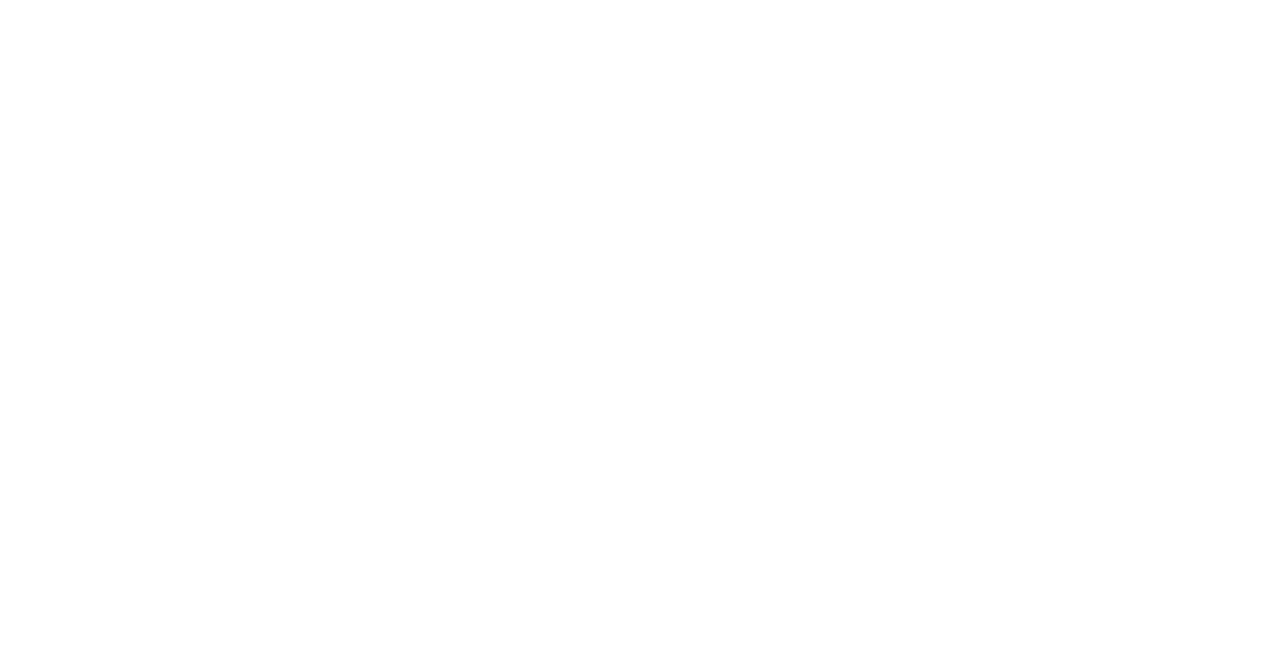
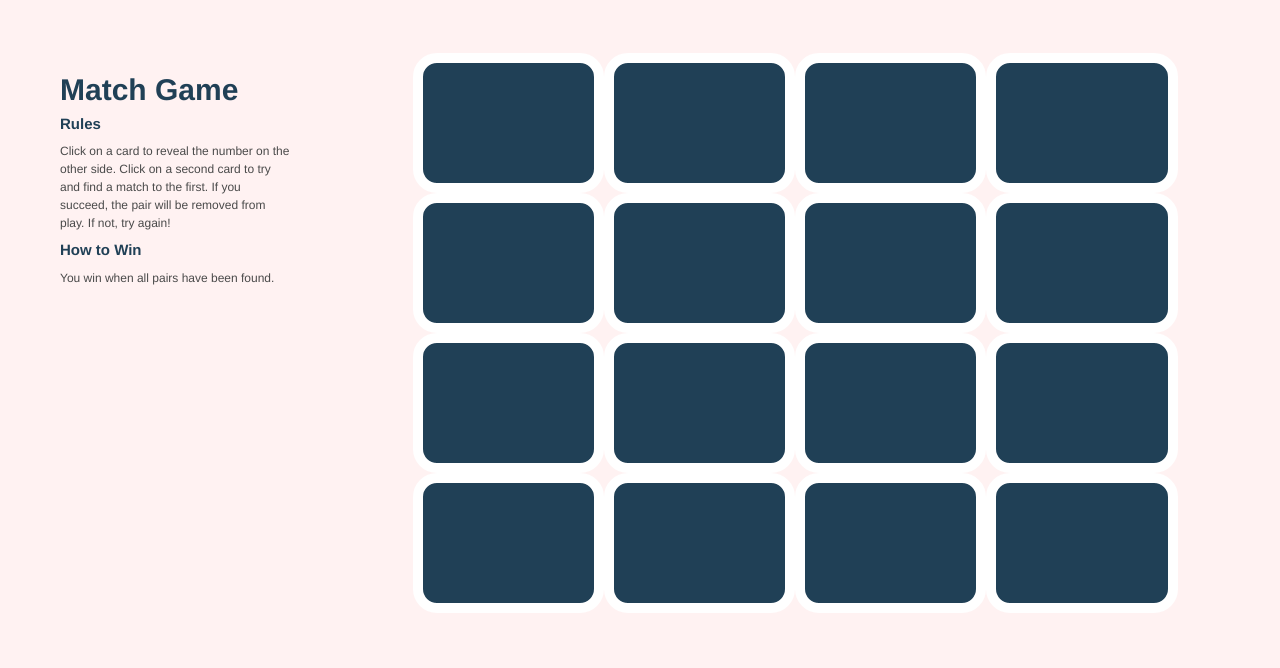
Before and after one commit to alysonalyson/match-game, a plain HTML site: page index.html in a window 1280 px wide. Drawn offline with nearby package versions, Linux system fonts and the light colour scheme.

Commit message:
added html and css framework

```diff
--- a/index.html
+++ b/index.html
@@ -2,12 +2,51 @@
 <html>
 <head>
   <title>Match Game</title>
+  <link href="favicon.png" rel="shortcut icon" type="image/x-icon">
+  <!-- Fonts -->
+  <link href="https://fonts.googleapis.com/css?family=Work+Sans:400,700,900" rel="stylesheet">
   <!-- Stylesheets -->
   <link rel="stylesheet" href="./resources/css/reset.css">
   <link rel="stylesheet" href="https://maxcdn.bootstrapcdn.com/bootstrap/3.3.7/css/bootstrap.min.css" integrity="sha384-BVYiiSIFeK1dGmJRAkycuHAHRg32OmUcww7on3RYdg4Va+PmSTsz/K68vbdEjh4u" crossorigin="anonymous">
   <link rel="stylesheet" href="./resources/css/style.css">
 </head>
 <body>
+  <div class="container-fluid">
+    <div id="game-box" class="row">
+      <div id="instructions" class="col-md-3 col-xs-12">
+        <h1>Match Game</h1>
+        <h5>Rules</h5>
+        <p>Click on a card to reveal the number on the other side. Click on a second card to try and find a match to the first.
+          If you succeed, the pair will be removed from play. If not, try again!</p>
+        <h5>How to Win</h5>
+        <p>You win when all pairs have been found.</p>
+      </div>
+
+      <div id="game" class="col-md-9 col-xs-12">
+        <div class="row">
+          <div class="card col-xs-3"></div>
+          <div class="card col-xs-3"></div>
+          <div class="card col-xs-3"></div>
+          <div class="card col-xs-3"></div>
+          <div class="card col-xs-3"></div>
+          <div class="card col-xs-3"></div>
+          <div class="card col-xs-3"></div>
+          <div class="card col-xs-3"></div>
+          <div class="card col-xs-3"></div>
+          <div class="card col-xs-3"></div>
+          <div class="card col-xs-3"></div>
+          <div class="card col-xs-3"></div>
+          <div class="card col-xs-3"></div>
+          <div class="card col-xs-3"></div>
+          <div class="card col-xs-3"></div>
+          <div class="card col-xs-3"></div>
+        </div>
+      </div>
+
+    </div>
+  </div>
+
+
   <script
     src="https://code.jquery.com/jquery-3.1.1.min.js"
     integrity="sha256-hVVnYaiADRTO2PzUGmuLJr8BLUSjGIZsDYGmIJLv2b8="
--- a/resources/css/style.css
+++ b/resources/css/style.css
@@ -0,0 +1,58 @@
+/** Universal Styles **/
+body {
+  font-family: "Work Sans". sans-serif;
+  font-size: 16px;
+  background-color: rgb(255, 242, 242);
+}
+
+/** Game Box **/
+#game-box {
+  padding: 5.25rem 2rem;
+}
+
+/** Instructions **/
+#instructions {
+  padding: 0 4rem;
+}
+
+#instructions h1 {
+  font-weight: bold;
+  font-size: 3rem;
+  color: rgb(32, 64, 86);
+}
+
+#instructions h5 {
+  font-weight: bold;
+  font-size: 1.5rem;
+  color: rgb(32, 64, 86);
+}
+
+#instructions p {
+  font-size: 1.2rem;
+  line-height: 1.5;
+  color: rgb(74, 74, 74);
+}
+
+
+/** Game **/
+#game .row {
+  width: 85%;
+  margin: auto;
+}
+
+#game .card {
+  display: flex;
+  justify-content: center;
+  align-items: center;
+  margin: auto;
+  height: 14rem;
+  border-radius: 24px;
+  background-color: rgb(32, 64, 86);
+  border: 10px solid #fff;
+}
+
+#game .card p {
+  font-size: 7rem;
+  font-weight: 900;
+  color: rgb(255, 255, 255);
+}
```
